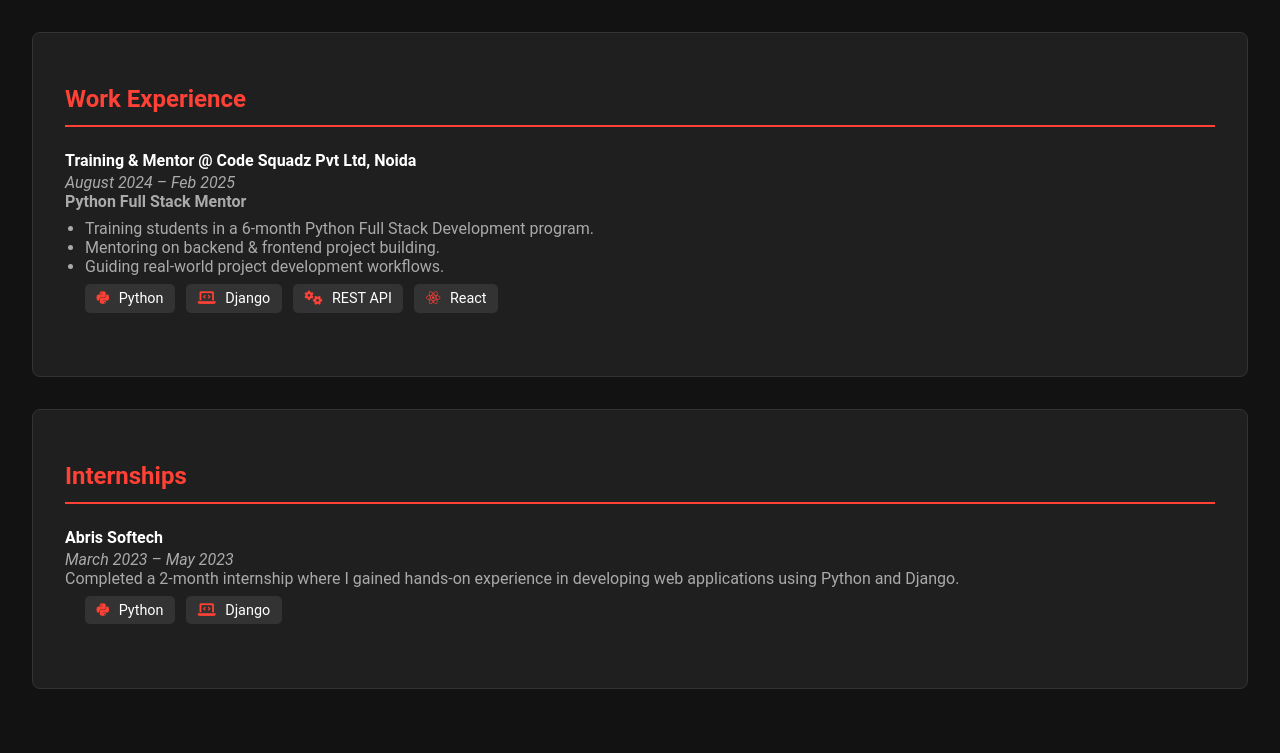
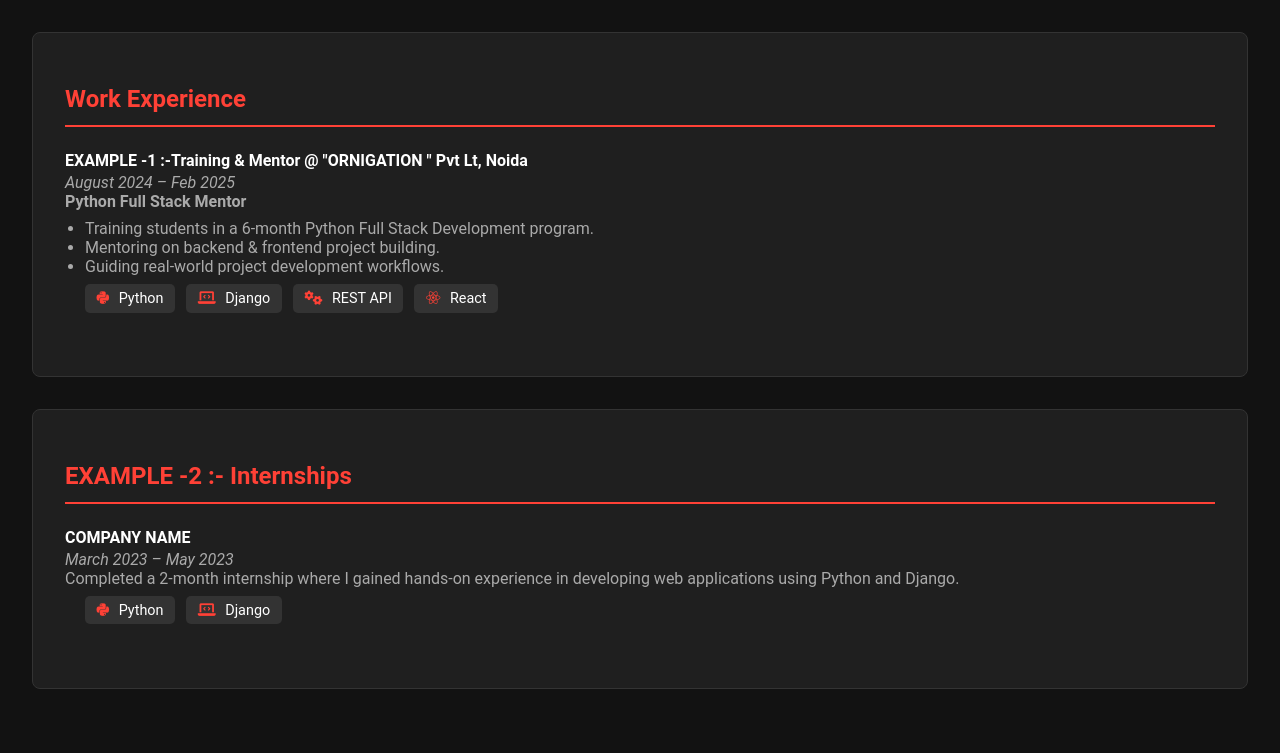
Before and after one commit to sunnydas56/my_portfolio, a Django app: page /experience/ in a window 1280 px wide. Shown: the part 68-821 px from the top of the page. Run offline with Django 5.2, Linux system fonts and the light colour scheme.

Commit message:
Update work experience and internship sections

```diff
--- a/portfolio/templates/portfolio/experience.html
+++ b/portfolio/templates/portfolio/experience.html
@@ -60,7 +60,7 @@
 <div class="experience-section">
     <h2>Work Experience</h2>
     <div class="experience-item">
-        <h4>Training & Mentor @ Code Squadz Pvt Ltd, Noida</h4>
+        <h4>EXAMPLE -1 :-Training & Mentor @ "ORNIGATION " Pvt Lt, Noida</h4>
         <p><em>August 2024 – Feb 2025</em></p>
         <p><strong>Python Full Stack Mentor</strong></p>
         <ul>
@@ -78,9 +78,9 @@
 </div>
 
 <div class="experience-section">
-    <h2>Internships</h2>
+    <h2> EXAMPLE -2 :- Internships</h2>
     <div class="experience-item">
-        <h4>Abris Softech</h4>
+        <h4>COMPANY NAME </h4>
         <p><em>March 2023 – May 2023</em></p>
         <p>Completed a 2-month internship where I gained hands-on experience in developing web applications using Python and Django.</p>
         <ul class="skills-list">
```
